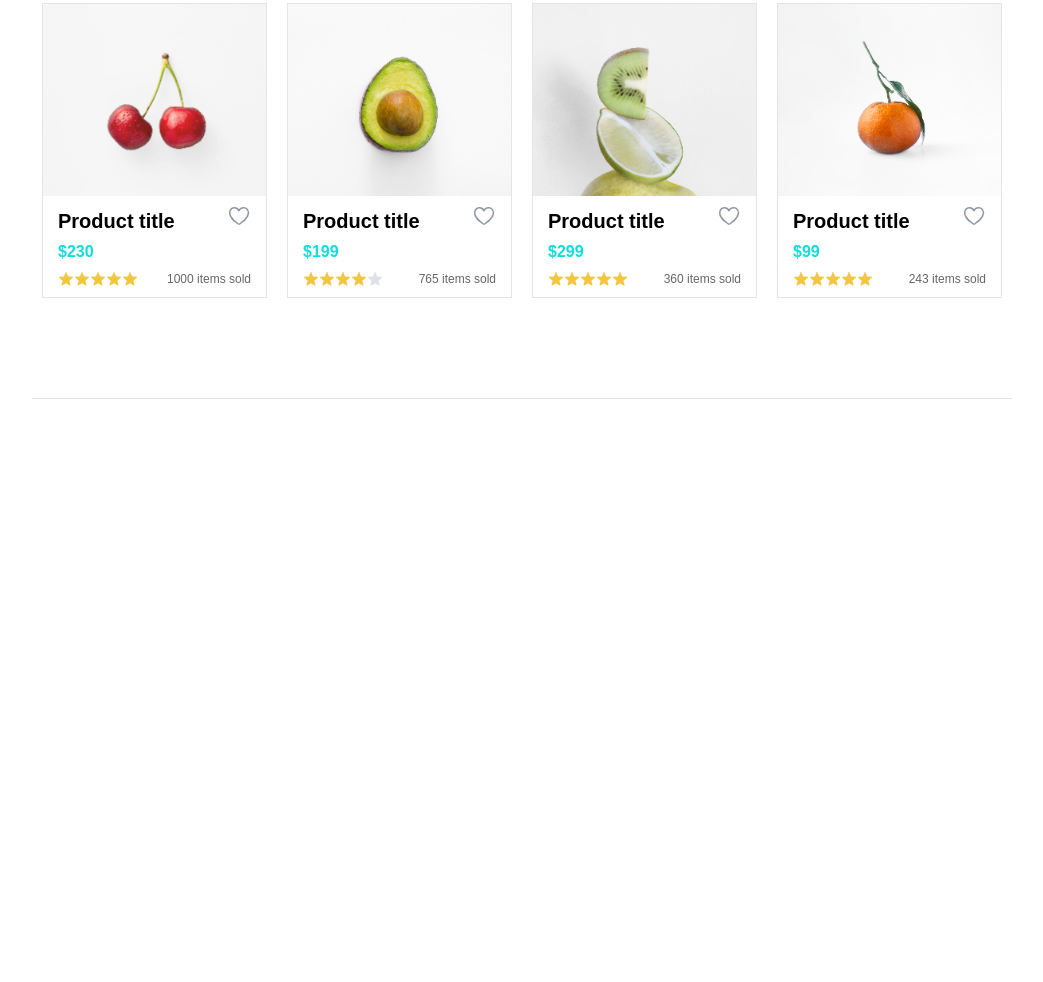
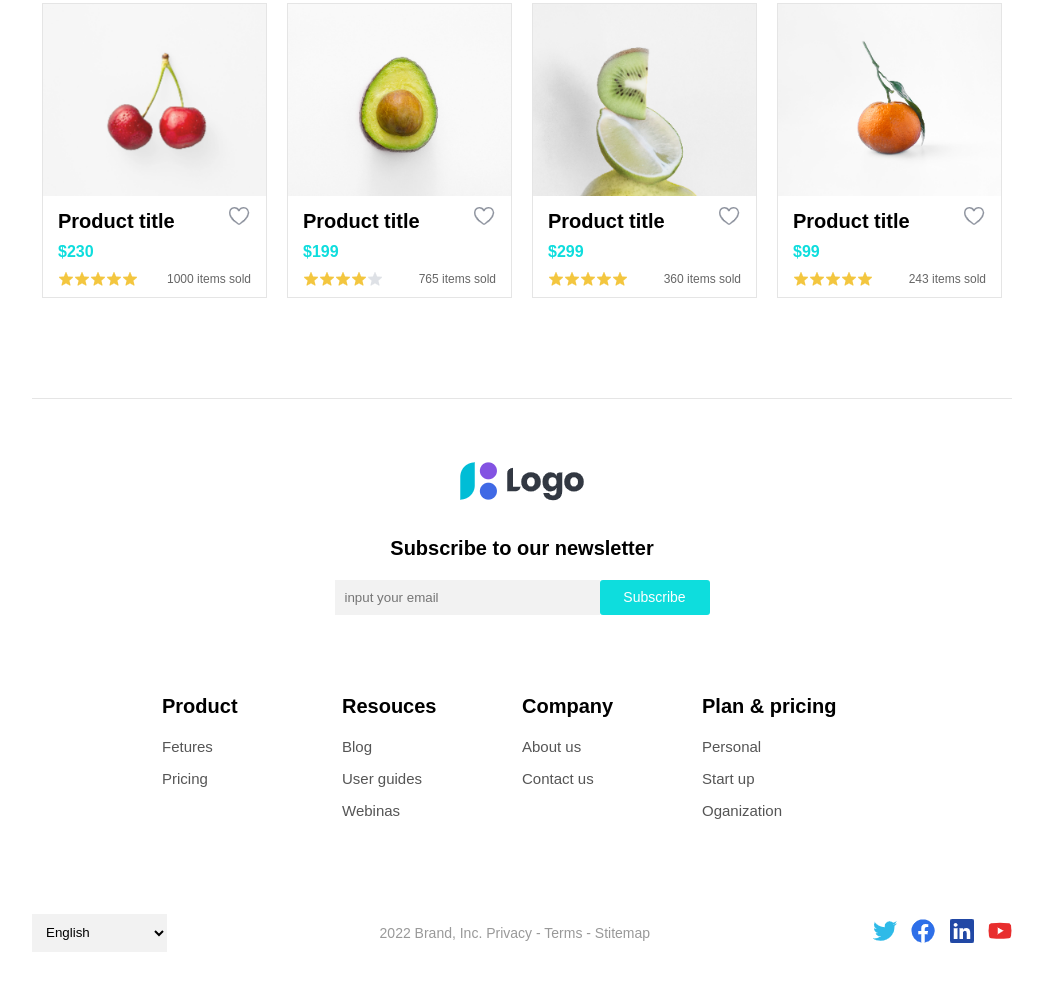
Before and after one commit to 0377bao/ThucHanh_22_03, a plain HTML site: page index.html in a window 1280 px wide. Shown: the part 1732-2714 px from the top of the page, without its empty margins (118-1161 px from the left). Before the commit the page ends 2131 px from the top, so only its background shows below. Drawn offline with Linux system fonts and the light colour scheme.

Commit message:
update footer

```diff
--- a/css/style.css
+++ b/css/style.css
@@ -435,3 +435,95 @@
     font-size: 12px;
     color: #666;
 }
+
+.app_footer {
+    text-align: center;
+    margin-top: 60px;
+}
+
+.app_footer_logo {
+    margin-bottom: 30px;
+}
+
+.app_footer_title {
+    font-size: 20px;
+    text-align: center;
+    margin-bottom: 20px;
+}
+
+.app_footer_inputgroup {
+    justify-content: center;
+    display: flex;
+    align-items: center;
+    border-radius: 3px;
+    margin-bottom: 80px;
+}
+
+.app_footer_inputgroup_input {
+    height: 35px;
+    width: 265px;
+    background-color: rgba(0, 0, 0, 0.05);
+    border: none;
+    padding-left: 10px;
+    outline: none;
+}
+
+.app_footer_inputgroup_btn {
+    display: inline-block;
+    height: 35px;
+    background-color: rgb(14, 221, 221);
+    line-height: 35px;
+    width: 110px;
+    border-radius: 3px;
+    color: white;
+    font-size: 14px;
+}
+
+.app_footer_desbrand {
+    display: flex;
+    justify-content: center;
+}
+
+.app_footer_desbrand_list {
+    list-style: none;
+    text-align: left;
+    width: 180px;
+    margin-bottom: 80px;
+}
+
+.app_footer_desbrand_list_item.title {
+    font-size: 20px;
+    color: black;
+    font-weight: bold;
+    margin-bottom: 20px;
+}
+
+.app_footer_desbrand_list_item {
+    color: #555;
+    margin-bottom: 15px;
+    font-size: 15px;
+}
+
+.app_footer_contact {
+    margin-bottom: 30px;
+    display: flex;
+    justify-content: space-between;
+    align-items: center;
+}
+
+.app_footer_contact_language {
+    border: none;
+    width: 135px;
+    height: 38px;
+    background-color: rgba(0, 0, 0, 0.05);
+    padding-left: 10px;
+}
+
+.app_footer_contact_brand {
+    color: #999;
+    font-size: 14px;
+}
+
+.app_footer_contact_icon img{
+    padding-left: 10px;
+}
--- a/index.html
+++ b/index.html
@@ -304,6 +304,59 @@
                 </div>
             </div>
         </div>
+
+        <div class="app_footer wide">
+            <img src="./img/Image 1713.png" alt="" class="app_footer_logo">
+
+            <h2 class="app_footer_title">
+                Subscribe to our newsletter
+            </h2>
+
+            <div class="app_footer_inputgroup">
+                <input type="text" class="app_footer_inputgroup_input" placeholder="input your email">
+                <span class="app_footer_inputgroup_btn">Subscribe</span>
+            </div>
+
+            <div class="app_footer_desbrand">
+                <ul class="app_footer_desbrand_list">
+                    <li class="app_footer_desbrand_list_item title">Product</li>
+                    <li class="app_footer_desbrand_list_item">Fetures</li>
+                    <li class="app_footer_desbrand_list_item">Pricing</li>
+                </ul>
+                <ul class="app_footer_desbrand_list">
+                    <li class="app_footer_desbrand_list_item title">Resouces</li>
+                    <li class="app_footer_desbrand_list_item">Blog</li>
+                    <li class="app_footer_desbrand_list_item">User guides</li>
+                    <li class="app_footer_desbrand_list_item">Webinas</li>
+                </ul>
+                <ul class="app_footer_desbrand_list">
+                    <li class="app_footer_desbrand_list_item title">Company</li>
+                    <li class="app_footer_desbrand_list_item">About us</li>
+                    <li class="app_footer_desbrand_list_item">Contact us</li>
+                </ul>
+                <ul class="app_footer_desbrand_list">
+                    <li class="app_footer_desbrand_list_item title">Plan & pricing</li>
+                    <li class="app_footer_desbrand_list_item">Personal</li>
+                    <li class="app_footer_desbrand_list_item">Start up</li>
+                    <li class="app_footer_desbrand_list_item">Oganization</li>
+                </ul>
+            </div>
+
+            <div class="app_footer_contact">
+                <select name="" id="" class="app_footer_contact_language">
+                    <option value="">English</option>
+                </select>
+
+                <span class="app_footer_contact_brand">2022 Brand, Inc. Privacy - Terms - Stitemap</span>
+
+                <div class="app_footer_contact_icon">
+                    <img src="./img/Twitter 9.png" alt="">
+                    <img src="./img/Facebook 9.png" alt="">
+                    <img src="./img/LinkedIn 8.png" alt="">
+                    <img src="./img/YouTube 8.png" alt="">
+                </div>
+            </div>
+        </div>
     </div>
 </body>
 
```
Also changed, not shown: 2 other files.
